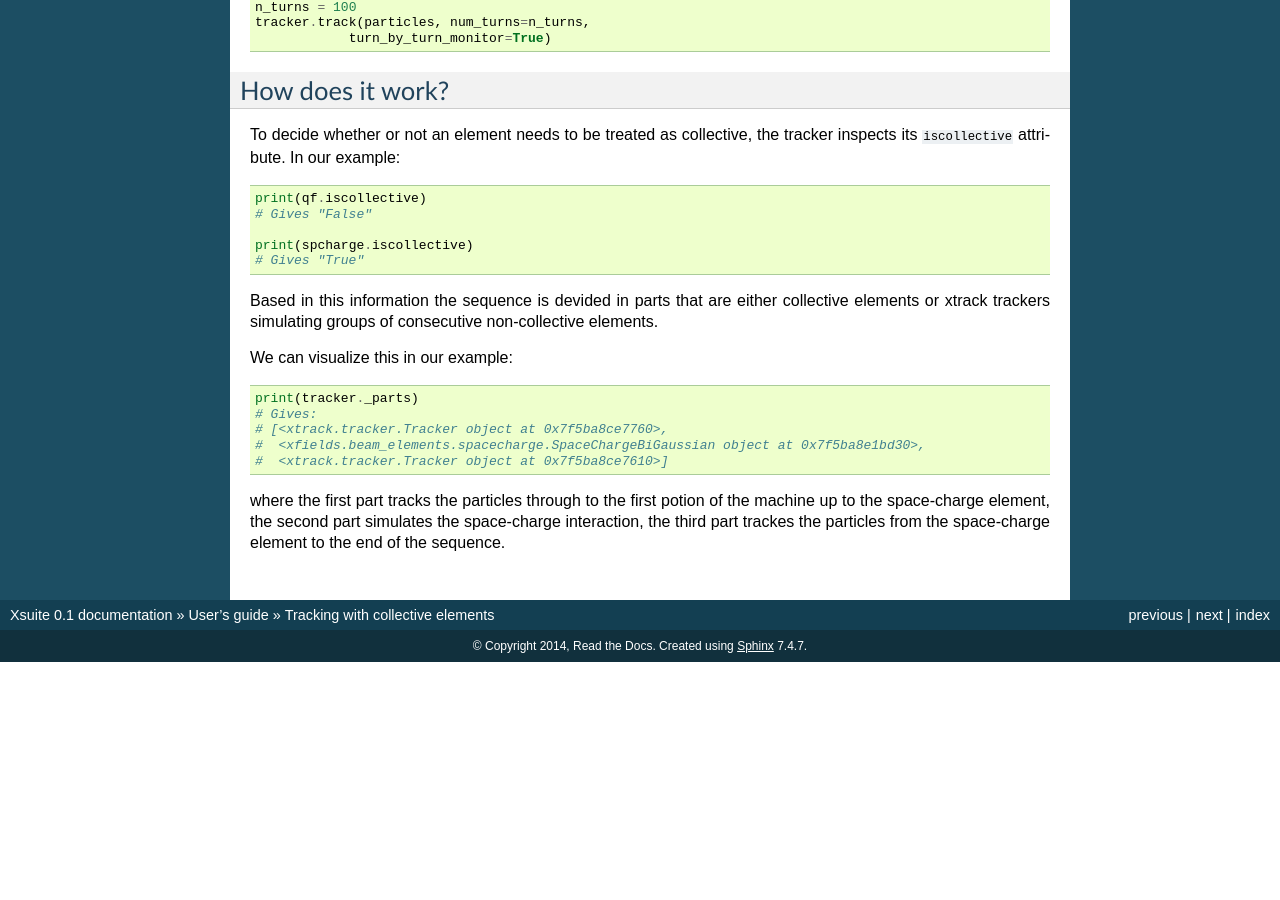
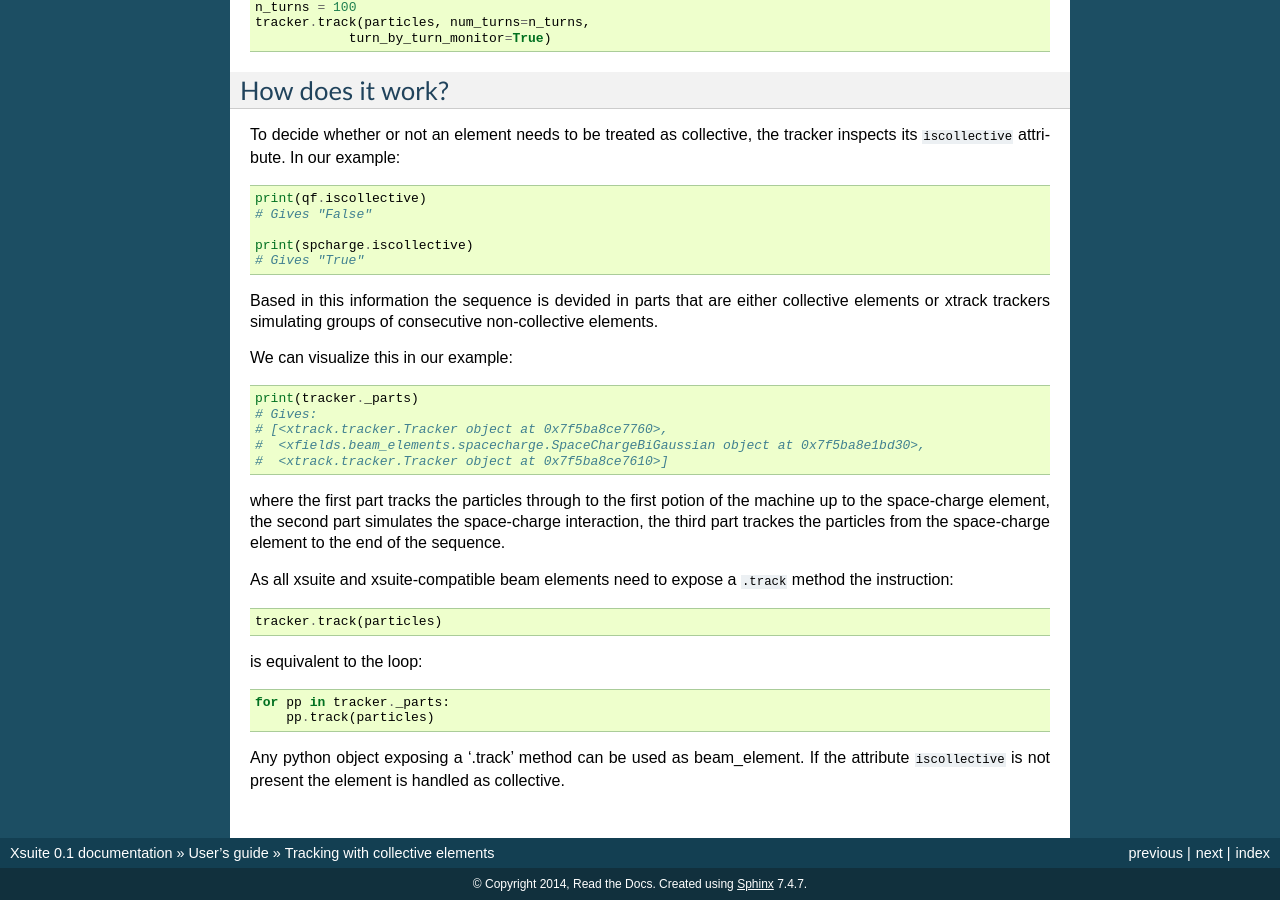
Before and after one commit to xsuite/xsuite, a Sphinx documentation site: the page built from docs/collective.rst, in a window 1280 px wide and 900 px high, scrolled down 980 px. Built offline with Sphinx 7.4.7, drawn with Linux system fonts in a browser that asks for light colours; before the commit the page ends 1642 px from its top, so only the background shows below that.

Commit message:
Quick push

```diff
--- a/docs/collective.rst
+++ b/docs/collective.rst
@@ -86,3 +86,18 @@ We can visualize this in our example:
     #  <xtrack.tracker.Tracker object at 0x7f5ba8ce7610>]
 
 where the first part tracks the particles through to the first potion of the machine up to the space-charge element, the second part simulates the space-charge interaction, the third part trackes the particles from the space-charge element to the end of the sequence.
+
+As all xsuite and xsuite-compatible beam elements need to expose a ``.track`` method the instruction:
+
+.. code-block:: python
+
+    tracker.track(particles)
+
+is equivalent to the loop:
+
+.. code-block:: python
+
+    for pp in tracker._parts:
+        pp.track(particles)
+
+Any python object exposing a '.track' method can be used as beam_element. If the attribute ``iscollective`` is not present the element is handled as collective.
```
